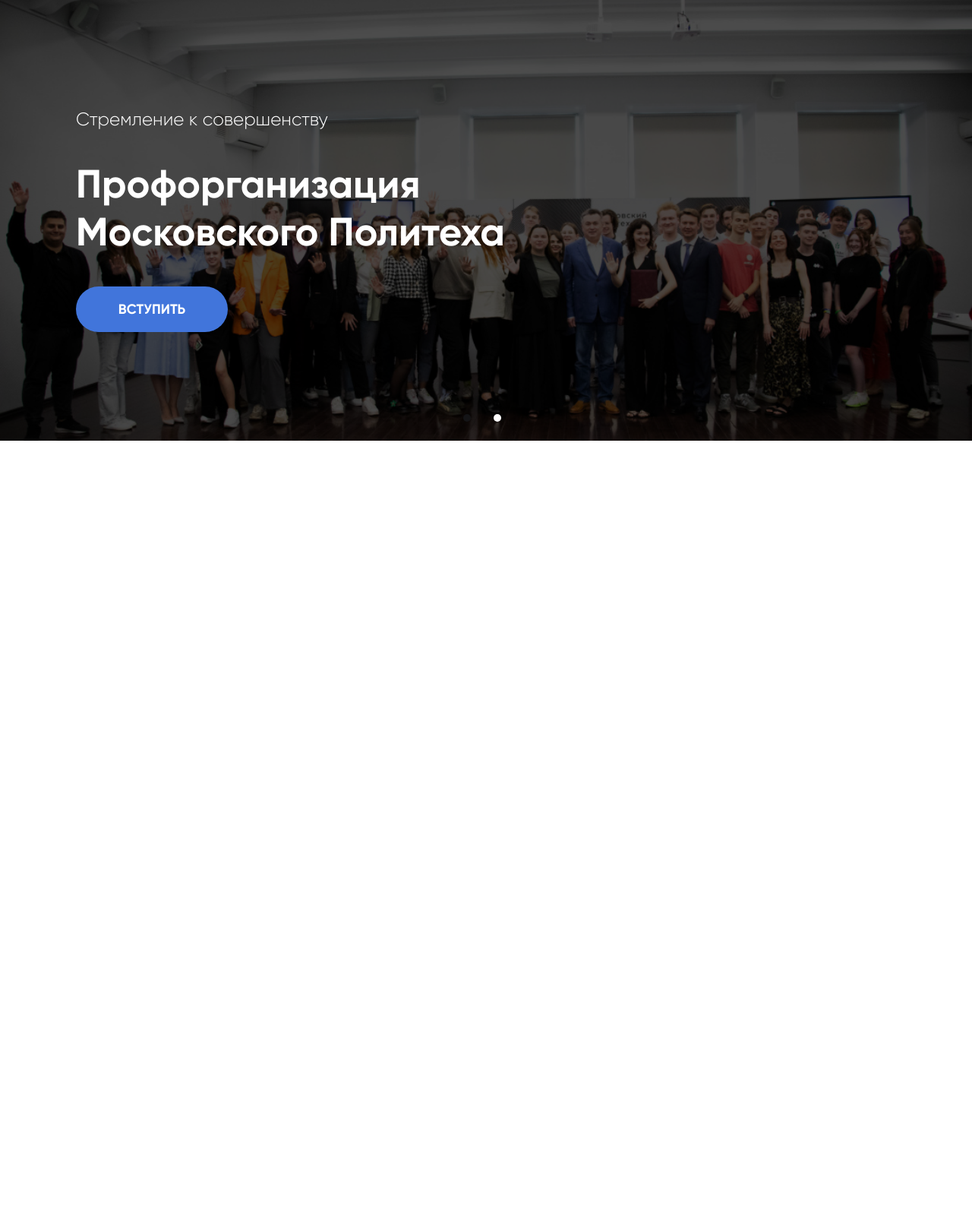
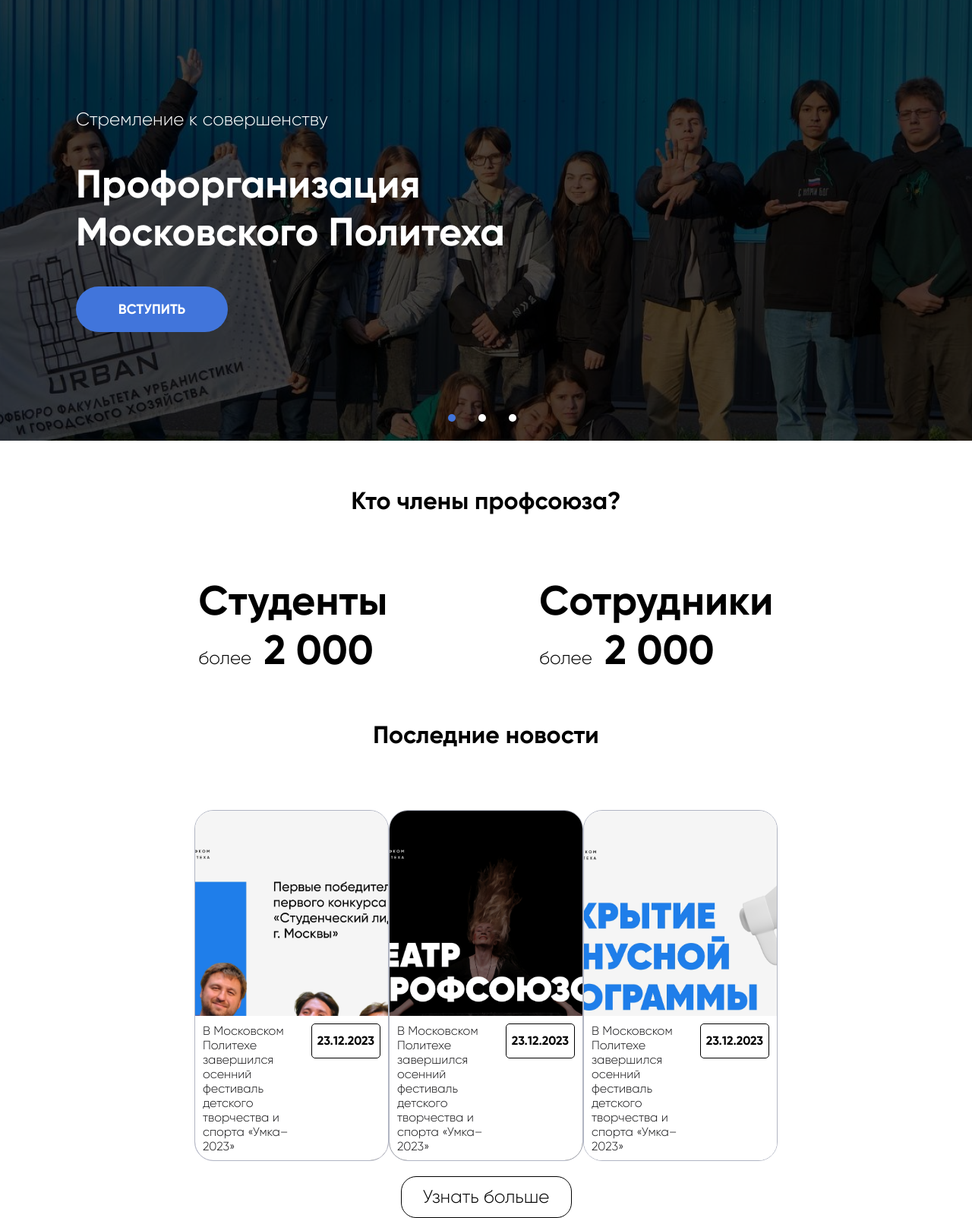
Before and after one commit to coffeecoder1337/MospolytechProfServices, a Django app: page / in a window 1280 px wide; the page is wider, and only the part inside the window is pictured. Shown: the part 129-1732 px from the top of that part at 76% size. Before the commit the page ends 709 px from the top of that part, so only its background shows below. Run offline with Django 5.2, Linux system fonts and the light colour scheme.

Commit message:
сверстаны новости

```diff
--- a/backend/static/backend/css/main.css
+++ b/backend/static/backend/css/main.css
@@ -16,10 +16,25 @@
 * {
 	padding: 0;
 	margin: 0;
+
 }
+
+
 
 body {
 	overflow-x: hidden;
+}
+
+.gb {
+	font-family: 'Gilroy Bold';
+}
+
+.gr {
+	font-family: 'Gilroy Regular';
+}
+
+.geb {
+	font-family: 'Gilroy Extrabold';
 }
 
 .top {
@@ -72,6 +87,8 @@
 .carousel-item {
 	background: #000;
 	color: #fff;
+	width: 100%;
+	height: 100%;
 }
 
 .carousel-item img {
@@ -111,14 +128,15 @@
 }
 
 .slick-dots li.slick-active button {
-	background-color: #141416;
+	background-color: #4175DB;
 }
 
 
 .header-content {
-	width: 100%;
+/*	width: 100%;*/
 	height: 580px;
 	position: relative;
+	margin-bottom: 60px;
 }
 
 .header-content .carousel {
@@ -142,13 +160,11 @@
 }
 
 .header-content .content p {
-	font-family: 'Gilroy Regular';
 	margin-bottom: 40px;
 	font-size: 24px;
 }
 
 .header-content .content h2 {
-	font-family: 'Gilroy Bold';
 	margin-bottom: 40px;
 	font-size: 52px;
 }
@@ -156,7 +172,6 @@
 
 .header-content .content button {
 	text-transform: uppercase;
-	font-family: 'Gilroy Bold';
 	font-size: 18px;
 	color: #fff;
 	background-color: #4175DB;
@@ -166,3 +181,133 @@
 	border-radius: 90px;
 	cursor: pointer;
 }
+
+
+
+.employees {
+	display: flex;
+	flex-direction: column;
+	justify-content: center;
+	align-items: center;
+	margin-bottom: 60px;
+}
+
+.employees .employees-wrap {
+	display: flex;
+}
+
+.employees-block {
+	margin: 0 100px;
+}
+
+.section-title {
+	font-size: 32px;
+	margin-bottom: 80px;
+}
+
+.employees-wrap-title, .employees-wrap-count {
+	font-size: 54px;
+}
+
+.employees-wrap-count {
+	padding-left: 10px;
+}
+
+.employees-wrap-p {
+	font-size: 24px;
+}
+
+
+
+.news {
+	display: flex;
+	flex-direction: column;
+	align-items: center;
+}
+
+.news-card {
+	overflow: hidden;
+	position: relative;
+	border: 1px solid #B1B5C3;
+	border-radius: 25px;
+	margin-bottom: 20px;
+	width: 350px;
+	height: 460px;
+}
+
+.news-img {
+	position: absolute;
+	width: 100%;
+	height: 100%;
+	object-fit: cover;
+/*	border-radius: 25px;*/
+}
+
+.news-description {
+	position: absolute;
+	display: flex;
+	flex-direction: column;
+	justify-content: space-around;
+	height: 190px;
+	bottom: 0;
+	background-color: #fff;
+	color: #000;
+}
+
+.news-description .news-date {
+	display: flex;
+	align-items: center;
+	height: 30px;
+	border: 1px solid #000;
+	border-radius: 5px;
+	padding: 7px;
+}
+
+.news-description-top {
+	display: flex;
+	padding: 10px;
+}
+
+.news-description-p {
+	width: 70%;
+
+}
+
+.news-description-p a {
+	color: #141416;
+	text-decoration: none;
+}
+
+.news-description-p a:hover {
+	text-decoration: underline;
+}
+
+
+.news-description-bottom button {
+	margin-left: 10px;
+	width: 140px;
+	height: 40px;
+	border: none;
+	border-radius: 20px;
+	background-color: #141416;
+	color: #fff;
+	cursor: pointer;
+
+}
+
+.news-wrap {
+	display: flex;
+	justify-content: space-around;
+	width: 60%;
+}
+
+.news .learn-more {
+	background-color: #fff;
+	color: #000;
+	border-radius: 20px;
+	border: 1px solid #000;
+	font-size: 24px;
+	width: 225px;
+	height: 55px;
+	cursor: pointer;
+}
--- a/backend/templates/backend/index.html
+++ b/backend/templates/backend/index.html
@@ -7,17 +7,95 @@
 
 <div class="header-content">
 	<div class="carousel">
+	  <div class="carousel-item"><img src="{% static 'backend/images/slider/3.jpg' %}" alt=""></div>
 	  <div class="carousel-item"><img src="{% static 'backend/images/slider/1.jpg' %}" alt=""></div>
 	  <div class="carousel-item"><img src="{% static 'backend/images/slider/2.jpg' %}" alt=""></div>
 	</div>
 	<div class="content">
 		<div class="content-wrap">
-			<p>Стремление к совершенству</p>
-			<h2>Профорганизация Московского Политеха</h2>
-			<button>Вступить</button>
+			<p class="gr">Стремление к совершенству</p>
+			<h2 class="gb">Профорганизация Московского Политеха</h2>
+			<button class="gb">Вступить</button>
 		</div>
 	</div>
 </div>
 
+<div class="employees">
+	<h2 class="section-title gb">
+		Кто члены профсоюза?
+	</h2>
+	<div class="employees-wrap gb">
+		<div class="employees-block">
+			<p class="employees-wrap-title">Студенты</p>
+			<p class="employees-wrap-p gr">более <span class="employees-wrap-count gb">2 000</span></p>
+		</div>
+		<div class="employees-block">
+			<p class="employees-wrap-title">Сотрудники</p>
+			<p class="employees-wrap-p gr">более <span class="employees-wrap-count gb">2 000</span></p>
+		</div>
+	</div>
+</div>
+
+<div class="news">
+	<h2 class="section-title gb">
+		Последние новости
+	</h2>
+	<div class="news-wrap">
+		<div class="news-card">
+			<img class="news-img" src="{% static 'backend/images/news/1.jpg' %}" alt="">
+			<div class="news-description">
+				<div class="news-description-top">
+					<p class="news-description-p gr">
+						<a href="#">
+							В Московском Политехе завершился осенний фестиваль детского творчества и спорта «Умка–2023»
+						</a>
+					</p>
+					<p class="news-date gb">23.12.2023</p>
+				</div>
+				<div class="news-description-bottom">
+					<button class="read-more gb">Читать далее</button>
+				</div>
+			</div>
+		</div>
+
+		<div class="news-card">
+			<img class="news-img" src="{% static 'backend/images/news/2.jpg' %}" alt="">
+			<div class="news-description">
+				<div class="news-description-top">
+					<p class="news-description-p gr">
+						<a href="#">
+							В Московском Политехе завершился осенний фестиваль детского творчества и спорта «Умка–2023»
+						</a>
+					</p>
+					<p class="news-date gb">23.12.2023</p>
+				</div>
+				<div class="news-description-bottom">
+					<button class="read-more gb">Читать далее</button>
+				</div>
+			</div>
+		</div>
+
+		<div class="news-card">
+			<img class="news-img" src="{% static 'backend/images/news/3.jpg' %}" alt="">
+			<div class="news-description">
+				<div class="news-description-top">
+					<p class="news-description-p gr">
+						<a href="#">
+							В Московском Политехе завершился осенний фестиваль детского творчества и спорта «Умка–2023»
+						</a>
+					</p>
+					<p class="news-date gb">23.12.2023</p>
+				</div>
+				<div class="news-description-bottom">
+					<button class="read-more gb">Читать далее</button>
+				</div>
+			</div>
+		</div>
+
+	</div>
+	<button class="learn-more gr">
+		Узнать больше
+	</button>
+</div>
 
 {% endblock %}
```
Also changed, not shown: backend/static/backend/images/news/1.jpg (added), backend/static/backend/images/news/2.jpg (added), backend/static/backend/images/news/3.jpg (added), backend/static/backend/images/slider/3.jpg (added).
